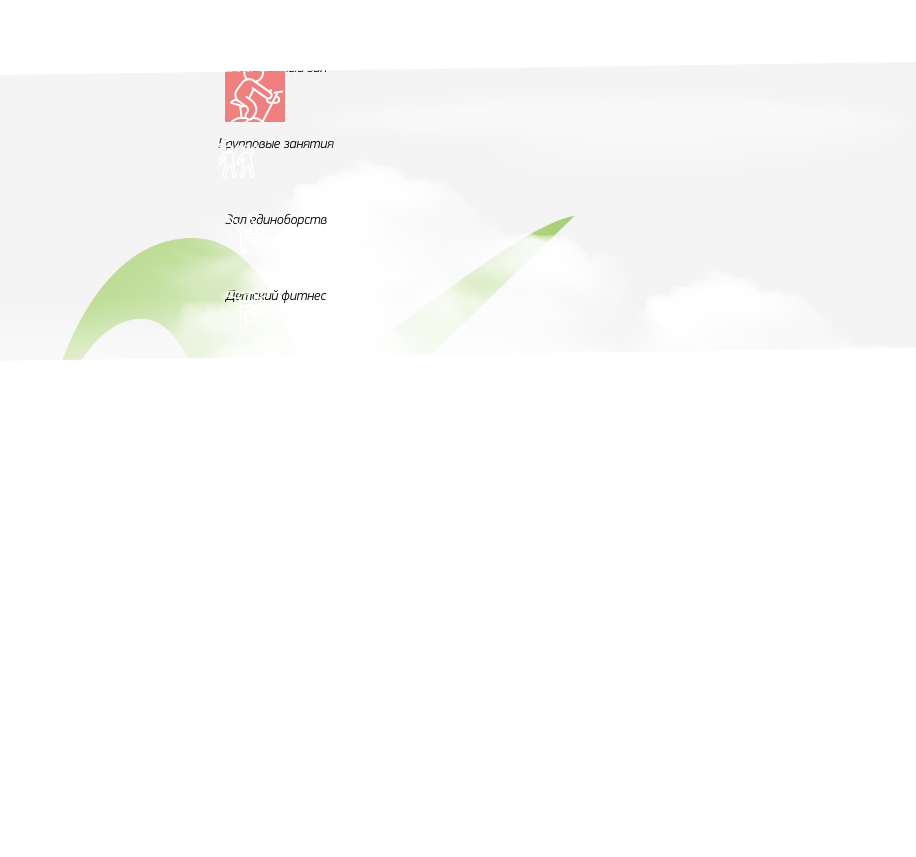
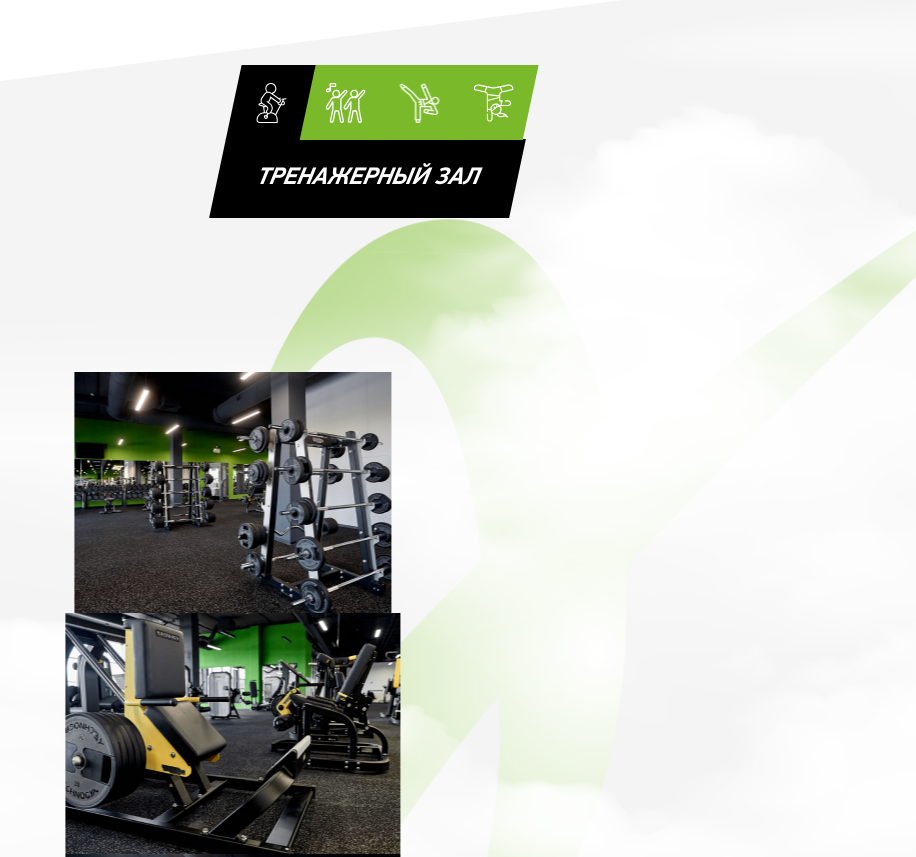
Before and after one commit to Vitalik9135eb2/X-Fit, a website: page src/index.html in a window 1280 px wide. Shown: the part 1580-2437 px from the top of the page, without its empty margins (364-1280 px from the left). Before the commit the page ends 2118 px from the top, so only its background shows below. Drawn offline with nearby package versions, Linux system fonts and the light colour scheme; files that its build step writes are made by us from their sources.

Commit message:
services

```diff
--- a/src/index.html
+++ b/src/index.html
@@ -61,26 +61,46 @@
     <section class="services">
         <div class="services__inner">
             <ul class="services__nav">
-                <li class="services__nav-item " id="#gum">
-                    Тренажерный зал
+                <li class="services__nav-item " data-tab="#gum">
+                    <div class="services__nav-wrap">
+                        <img src="./img/services/icon-gum.svg" alt="icon categories" class="services__nav-img">
+                    </div>
+                    <span class="services__nav-text">
+                        Тренажерный зал
+                    </span>
                 </li>
-                <li class="services__nav-item" id="#grup">
-                    Групповые занятия
+                <li class="services__nav-item" data-tab="#grup">
+                    <div class="services__nav-wrap">
+                        <img src="./img/services/icon-group.svg" alt="icon categories" class="services__nav-img">
+                    </div>
+                    <span class="services__nav-text">
+                        Групповые занятия
+                    </span>
                 </li>
-                <li class="services__nav-item" id="#martial-arts">
-                    Зал единоборств
+                <li class="services__nav-item" data-tab="#martial-arts">
+                    <div class="services__nav-wrap">
+                        <img src="./img/services/icon-shape.png" alt="icon categories" class="services__nav-img">
+                    </div>
+                    <span class="services__nav-text">
+                        Зал единоборств
+                    </span>
                 </li>
-                <li class="services__nav-item" id="#children">
-                    Детский фитнес
+                <li class="services__nav-item" data-tab="#children">
+                    <div class="services__nav-wrap">
+                        <img src="./img/services/icon-cildren.svg" alt="icon categories" class="services__nav-img">
+                    </div>
+                    <span class="services__nav-text">
+                        Детский фитнес
+                    </span>
                 </li>
             </ul>
 
             <div class="services__content" id="gum">
                 <div class="services__content-wrap">
-                    <img src="" alt="1" class="services__content-img">
-                    <img src="" alt="" class="services__content-img">
-                    <img src="" alt="" class="services__content-img">
-                    <img src="" alt="" class="services__content-img">
+                    <img src="./img/services/gum/gum1.png" alt="" class="services__content-img">
+                    <img src="./img/services/gum/gum2.png" alt="" class="services__content-img">
+                    <img src="./img/services/gum/gum3.png" alt="" class="services__content-img">
+                    <img src="./img/services/gum/gum4.png" alt="" class="services__content-img">
                 </div>
                 <img src="" alt="" class="gum__img">
             </div>
--- a/src/js/main.js
+++ b/src/js/main.js
@@ -1,14 +1,34 @@
 
-const tabsServisesBtn = document.querySelectorAll('.services__nav-item');
+const tabsServises = document.querySelectorAll('.services__nav-item');
 const contentServises = document.querySelectorAll('.services__content');
 
 
-tabsServisesBtn.forEach( function (item) {
+tabsServises.forEach( function (item) {
     item.addEventListener('click', function () {
 
+        let tabId = item.getAttribute('data-tab');
+        let curentTab = document.querySelector(tabId);
 
+
+        tabsServises.forEach(function (item){
+            item.classList.remove('active')
+            item.childNodes[1].classList.remove('active');
+            item.childNodes[3].classList.remove('active')
+        });
+
+        contentServises.forEach(function (item){
+            item.classList.remove('active')
+        });
+
+        item.classList.add('active');
+        item.childNodes[1].classList.add('active');
+        item.childNodes[3].classList.add('active');
+
+        curentTab.classList.add('active');
     })
-})
+});
+
+document.querySelector('.services__nav-item').click();
 
 
 
--- a/src/scss/services.scss
+++ b/src/scss/services.scss
@@ -6,69 +6,91 @@
     background-image: url('./../img/services/bg-services.png');
     background-repeat: no-repeat;
     background-size: cover;
-    clip-path: polygon(0 6%, 100% 0%, 100% 94%, 0% 100%);
+    clip-path: polygon(0 12%, 100% 0%, 100% 94%, 0% 100%);
+    overflow: hidden;
+    margin-top: -100px;
+
 
     &__inner{
         @include flex (flex,column,center,center);
+        padding-top: 200px;
+        transform: skewX(-12deg);
+        width: 300px;
+        margin: 0 auto;
+
     }
     &__nav{
+        padding-top: 60px;
         @include flex (flex,column,center,center);
-
+        width: 100%;
+        height: 150px;
+        transform: translateX(-10px);
     }
     &__nav-item{
+        cursor: pointer;
+        width: 100%;
         position: relative;
-        height: 76px;
-        cursor: pointer;
     }
-    &__nav-item::before{
+    &__nav-item:nth-child(2){
+        transform: translateY(-78px);
+    }
+    &__nav-item:nth-child(3){
+        transform: translateY(-158px);
+    }
+    &__nav-item:nth-child(4){
+        transform: translateY(-237px);
+    }
+    &__nav-wrap{
+        width: 75px;
+        height: 75px;
+        background-color: $acentOlimpicColor;
+        overflow: hidden;
+        display: inline-block;
         position: absolute;
-        content: "";
+        top: -74px;
+        left: 0;
+        @include flex (flex,column,center,center);
     }
-    &__nav-item:nth-child(1)::before{
-        background-image: url('./../img/services/icon-gum.svg');
-        background-repeat: no-repeat;
-        background-size:100%;
+    &__nav-item:nth-child(2)  &__nav-wrap{
+        left: 74px;
+        top: -75px;
+    }
+    &__nav-item:nth-child(3)  &__nav-wrap{
+        left: 148px;
+    }
+    &__nav-item:nth-child(4)  &__nav-wrap{
+        left: 222px;
+    }
+    &__nav-wrap.active{
+        background-color: #000;
+    }
+    &__nav-img{
         width: 40px;
         height: 40px;
-        top: 0;
-        left: 0;
-        background-color:lightcoral;
-        padding: 10px;
+        transform: skewX(12deg);
     }
-    &__nav-item:nth-child(2)::before{
-        background-image: url('./../img/services/icon-group.svg');
-        background-repeat: no-repeat;
-        background-size:cover;
-        width: 40px;
-        height: 40px;
-        top: 0;
-        left: 0;
+    &__nav-text{
+        display: block;
+        // transform: skewX(-6deg);
+        @include text(24px,bold,29px,$textColor);
+        background-color: #000;
+        padding: 25px 0 25px 40px;
+        text-transform: uppercase;
+        opacity: 0;
     }
-    &__nav-item:nth-child(3)::before{
-        background-image: url('./../img/services/icon-shape.png');
-        background-repeat: no-repeat;
-        background-size:cover;
-        width: 40px;
-        height: 40px;
-        top: 0;
-        left: 0;
+    &__nav-text.active{
+        opacity: 1;
     }
-    &__nav-item:nth-child(4)::before{
-        background-image: url('./../img/services/icon-cildren.svg');
-        background-repeat: no-repeat;
-        background-size:cover;
-        width: 40px;
-        height: 40px;
-        top: 0;
-        left: 0;
-    }
-
 
     &__content{
         display: none;
     }
     &__content.active{
         display: block;
+        transform: skewX(12deg);
+        width: 100%;
     }
-
+    &__content-wrap{
+        @include flex (flex,column,center,center)
+    }
 }
```
Also changed, not shown: src/css/style.min.css, src/img/services/children/children1.png (added), src/img/services/children/children2.png (added), src/img/services/children/children3.png (added), src/img/services/children/children4.png (added), src/img/services/grup/grup1.png (added), src/img/services/grup/grup2.png (added), src/img/services/grup/grup3.png (added), src/img/services/grup/grup4.png (added), src/img/services/gum/grup1.png (added), src/img/services/gum/gum1.png (added), src/img/services/gum/gum2.png (added), src/img/services/gum/gum3.png (added), src/img/services/gum/gum4.png (added), 5 more files.
